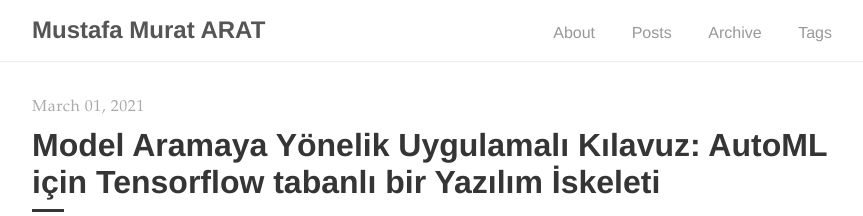
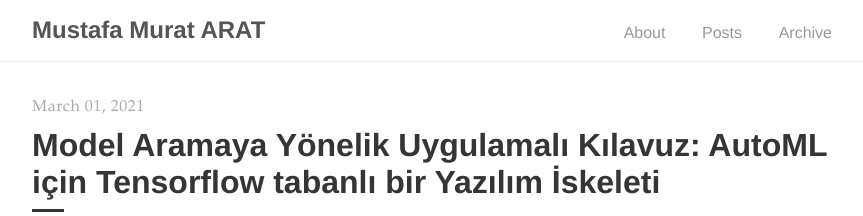
Before and after one commit to mmuratarat/turkish, a Jekyll site: the page built from index.html, in a window 1280 px wide. Shown: the top 216 px of the page, without its empty margins (208-1071 px from the left). Built offline with Jekyll 4.4.1, drawn with Linux system fonts in a browser that asks for light colours; the list of posts is cut into pages by our own code.

Commit message:
Update navigation.html

```diff
--- a/_includes/navigation.html
+++ b/_includes/navigation.html
@@ -7,7 +7,6 @@
       <li><a href="{{ '/about' | prepend: site.baseurl }}">About</a></li>
       <li><a href="{{ site.baseurl }}/">Posts</a></li>
       <li><a href="{{ '/archive' | prepend: site.baseurl }}/">Archive</a></li>
-      <li><a href="{{ '/tags' | prepend: site.baseurl }}">Tags</a></li>
     </ul>
   </div>
 </nav>
```
